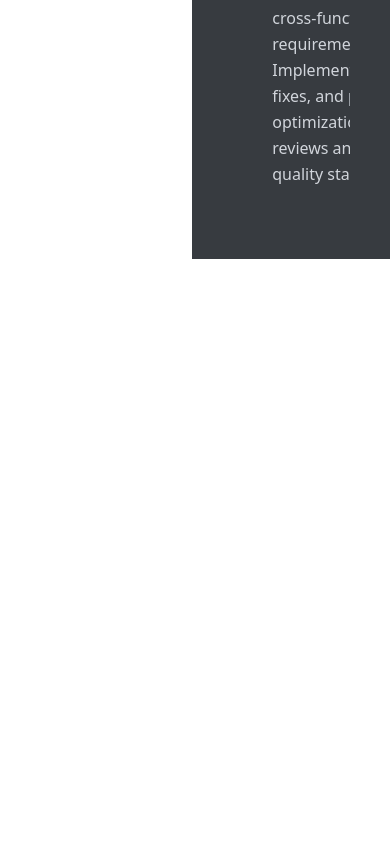
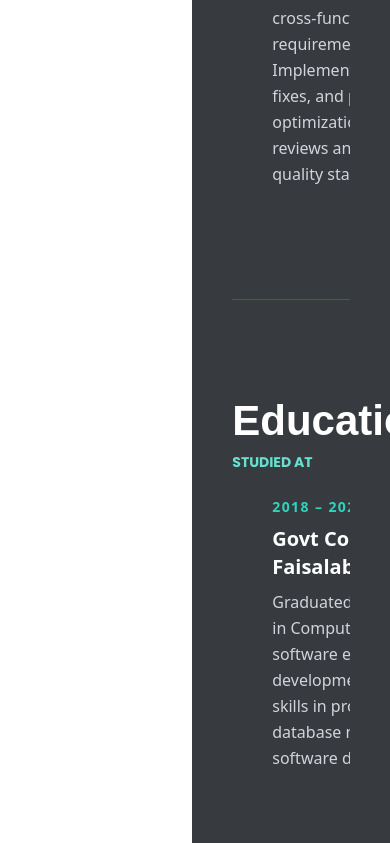
Before and after one commit to ehsanjavaid/React-Portfolio, a React (Vite) app: page / in a window 390 px wide. Shown: the part 6243-7086 px from the top of the page. Before the commit the page ends 6502 px from the top, so only its background shows below. Built offline with nearby package versions, Linux system fonts and the light colour scheme.

Commit message:
education section complete

```diff
--- /dev/null
+++ b/src/components/Education.tsx
@@ -0,0 +1,124 @@
+import { useEffect, useRef } from "react";
+import { ChevronRight, ChevronLeft } from "lucide-react";
+
+interface Study{
+    title: string;
+    period: string;
+    description: string;
+}
+
+const studies: Study[] = [
+    {
+        title: "Govt College University Faisalabad",
+        period: "2018 – 2022",
+        description:
+            "Graduated with a Bachelor's degree in Computer Science, specializing in software engineering and web development. Developed strong skills in programming languages, database management, and software design principles.",
+    },
+     {
+        title: "ILM College",
+        period: "2016 – 2018",
+        description:
+            "Pursued Intermediate studies in Computer Science, gaining a deeper understanding of programming concepts and software development.",
+    },
+
+    {
+        title: "Govt Islamia High School",
+        period: "2014 - 2016",
+        description:
+            "Completed my Matriculation with a focus on Science subjects, achieving a solid foundation in computer, mathematics and physics.",
+    },
+
+
+
+
+
+];
+
+const CARD_WIDTH = 320 + 24; // card + gap (if gap-6 = 24px)
+
+export default function EducationSection() {
+    const scrollRef = useRef<HTMLDivElement>(null);
+    const extendedStudies = [...studies, ...studies]; // 2x loop
+    const middleIndex = studies.length;
+
+    useEffect(() => {
+        if (scrollRef.current) {
+            scrollRef.current.scrollLeft = middleIndex * CARD_WIDTH;
+        }
+    }, []);
+
+    const scroll = (direction: "left" | "right") => {
+        const container = scrollRef.current;
+        if (!container) return;
+
+        const scrollAmount = direction === "left" ? -CARD_WIDTH : CARD_WIDTH;
+        container.scrollBy({ left: scrollAmount, behavior: "smooth" });
+
+        setTimeout(() => {
+            const totalWidth = studies.length * CARD_WIDTH;
+            const currentScroll = container.scrollLeft;
+
+            if (currentScroll <= 0) {
+                container.scrollLeft = totalWidth;
+            }
+            if (currentScroll >= totalWidth * 2) {
+                container.scrollLeft = totalWidth;
+            }
+        }, 500);
+    };
+
+    return (
+        <section className="text-white py-12">
+            {/* Title & Arrows */}
+            <div className="flex flex-row items-center justify-between w-[92%]">
+                <div className="text-[42px] md:text-[55px] text-white font-bold font-montserrat">
+                    Education
+                </div>
+                <div className="flex space-x-3 text-center">
+                    <button
+                        onClick={() => scroll("left")}
+                        aria-label="Scroll Left"
+                        className="bg-[#373b40] px-[22px] text-white rounded-full border border-[#414852] text-[14px] w-[64px] h-[64px] mr-[15px]"
+                    >
+                        <ChevronLeft className="w-4 h-4" />
+                    </button>
+                    <button
+                        onClick={() => scroll("right")}
+                        aria-label="Scroll Right"
+                        className="text-white px-[22px] rounded-full bg-[#373b40] border border-[#414852] text-[14px] w-[64px] h-[64px]"
+                    >
+                        <ChevronRight className="w-4 h-4" />
+                    </button>
+                </div>
+            </div>
+
+            <div className="subtitle text-[14px] text-[#68e0cf] font-bold font-poppins">STUDIED AT</div>
+
+            {/* Scrollable Cards */}
+            <div className="overflow-hidden w-full">
+                <div
+                    ref={scrollRef}
+                    className="flex gap-6 overflow-x-auto scroll-smooth scrollbar-hide px-4"
+                    style={{ scrollSnapType: "x mandatory" }}
+                >
+                    {extendedStudies.map((item, idx) => (
+                        <div
+                            key={idx}
+                            className="scroll-snap-start  p-6 rounded-lg w-[320px] flex-shrink-0"
+                        >
+                            <p className="text-teal-400 font-bold text-sm mb-2 tracking-widest break-words">
+                                {item.period}
+                            </p>
+                            <h3 className="text-xl font-bold mb-2 break-words">
+                                {item.title}
+                            </h3>
+                            <p className="text-gray-300 leading-relaxed break-words whitespace-pre-wrap">
+                                {item.description}
+                            </p>
+                        </div>
+                    ))}
+                </div>
+            </div>
+        </section>
+    );
+}
--- a/src/components/Sidebar.tsx
+++ b/src/components/Sidebar.tsx
@@ -2,6 +2,7 @@ import React, { useState, useEffect } from "react";
 import { ChevronRight, Globe, FolderCode, Boxes, Settings } from 'lucide-react';
 import Pricingplan from "./Pricingplan";
 import Experience from "./Experience";
+import Education from "./Education";
 
 const HeroText: React.FC = () => {
     const texts = ['ERPNEXT DEVELOPER', 'FULL STACK DEVELOPER', 'SOFTWARE DEVELOPER'];
@@ -172,7 +173,12 @@ const HeroText: React.FC = () => {
             </div>
             {/* <!-- Experience Section --> */}
             <Experience />
-
+            {/* line 5 */}
+            <div className="w-full flex justify-center">
+                <hr className="my-10 w-[100%] border-t border-gray-600" />
+            </div>
+            {/* <!-- Education Section --> */}
+            <Education />
         </div>
     );
 };
```
